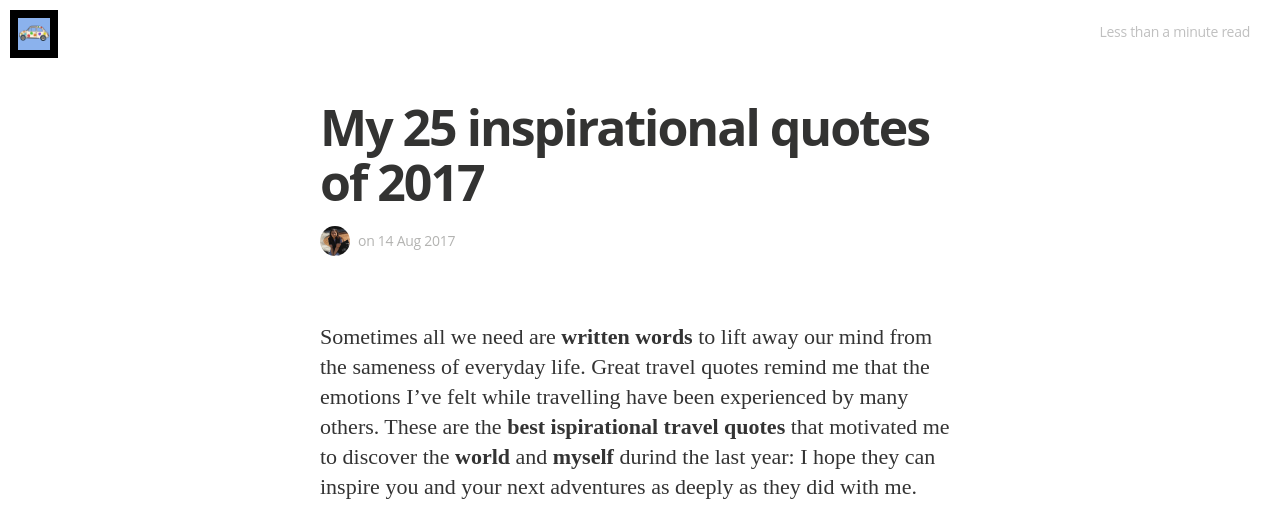
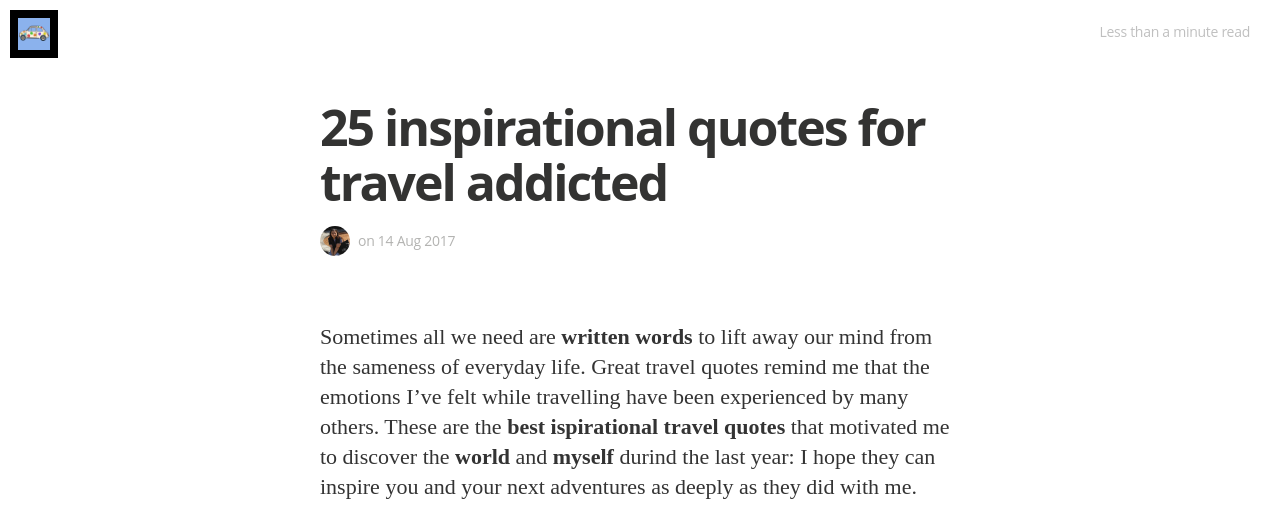
Before and after one commit to enicasoldo/allthesmalltrips.life, a Jekyll site: the page built from _posts/2017-08-14-25-inspirational-quotes-for-travel-addicted.md, in a window 1280 px wide and 900 px high, cut to the strip 0-508 px from the top of the window. Built offline with Jekyll 4.4.1, drawn with Linux system fonts in a browser that asks for light colours; nearby versions of some CDN libraries; some web fonts are replaced; our own code applies the rules of GitHub Pages for plain Markdown files.

Commit message:
Update 2017-08-14-25-inspirational-quotes-for-travel-addicted.md

```diff
--- a/_posts/2017-08-14-25-inspirational-quotes-for-travel-addicted.md
+++ b/_posts/2017-08-14-25-inspirational-quotes-for-travel-addicted.md
@@ -1,6 +1,6 @@
 ---
 Layout: post
-title: "My 25 inspirational quotes of 2017"
+title: "25 inspirational quotes for travel addicted"
 categories: inspirtions
 tags: [trips, world, words, travels, inspirations, quotes, writers, travellers, happiness, destinations, memories]
 image:
```
